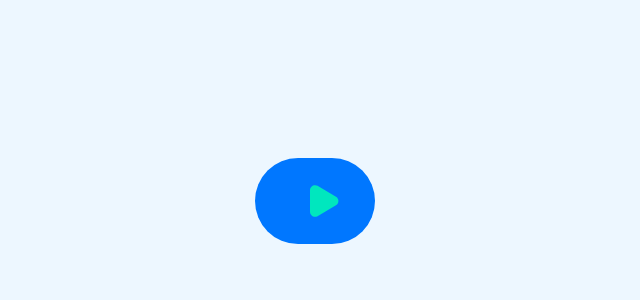
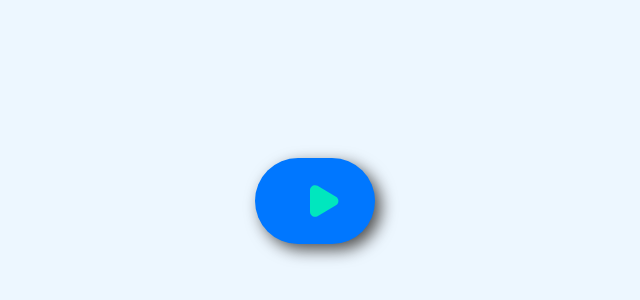
Before and after one commit to ropsutius/RapidData-BoundingBox, a Next.js app: page /Button in a window 1280 px wide. Shown: the part 428-728 px from the top of the page, without its empty margins (325-965 px from the left). Built offline with nearby package versions, Linux system fonts and the light colour scheme.

Commit message:
Added a drop shadow to the buttons

```diff
--- a/pages/Button.jsx
+++ b/pages/Button.jsx
@@ -51,6 +51,7 @@ const buttonStyle = {
   fontSize: "30px",
   borderRadius: "50px",
   textTransform: "capitalize",
+  filter: "drop-shadow(6px 6px 8px #505050)",
 };
 
 const flexItem = {
```
